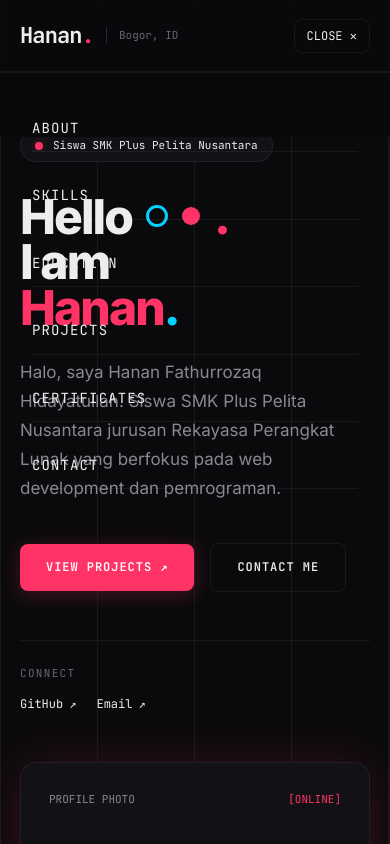
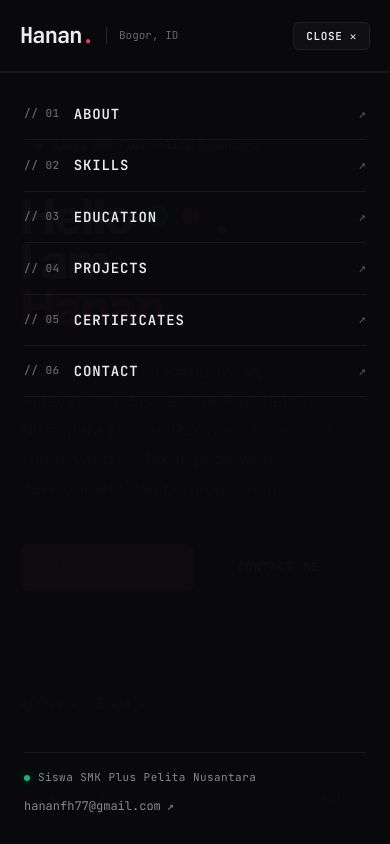
Before and after one commit to Hanan-FH/portofolio, a React (Vite) app: page / in a window 390 px wide. Both pictures are taken after a click on the button "MENU ☰". Shown: the top 844 px of the page. Built offline with nearby package versions, Linux system fonts and the light colour scheme.

Commit message:
fix(mobile): lock body scroll when menu is open and refine minimal drawer UI

```diff
--- a/src/App.css
+++ b/src/App.css
@@ -174,15 +174,33 @@
   color: var(--accent);
 }
 
+/* Scroll-lock applied when modal or mobile menu drawer is open */
+html.scroll-locked,
+body.scroll-locked {
+  overflow: hidden !important;
+  overscroll-behavior: none !important;
+  touch-action: none;
+  height: 100% !important;
+}
+
 .mobile-toggle {
   display: none;
-  background: none;
+  background: rgba(255, 255, 255, 0.03);
   border: 1px solid var(--border-subtle);
-  border-radius: 8px;
+  border-radius: 6px;
   color: var(--text-primary);
-  padding: 8px 12px;
+  padding: 6px 12px;
   font-family: var(--font-mono);
-  font-size: 12px;
+  font-size: 11px;
+  letter-spacing: 0.06em;
+  font-weight: 600;
+  cursor: pointer;
+  transition: all 0.2s ease;
+}
+
+.mobile-toggle:hover {
+  border-color: var(--accent);
+  color: var(--accent);
 }
 
 @media (max-width: 860px) {
@@ -194,30 +212,138 @@
   }
 }
 
+@keyframes drawerSlideDown {
+  from {
+    opacity: 0;
+    transform: translateY(-8px);
+  }
+  to {
+    opacity: 1;
+    transform: translateY(0);
+  }
+}
+
 .mobile-drawer {
   position: fixed;
-  inset: 72px 0 0 0;
+  top: 72px;
+  left: 0;
+  right: 0;
+  bottom: 0;
+  height: calc(100dvh - 72px);
   background-color: rgba(10, 10, 12, 0.98);
-  backdrop-filter: blur(16px);
+  backdrop-filter: blur(20px);
+  -webkit-backdrop-filter: blur(20px);
   z-index: 45;
   display: flex;
   flex-direction: column;
-  padding: 32px;
-  gap: 20px;
+  justify-content: space-between;
+  padding: 16px 24px 28px 24px;
+  overflow-y: auto;
+  -webkit-overflow-scrolling: touch;
+  touch-action: pan-y;
   border-top: 1px solid var(--border-subtle);
+  animation: drawerSlideDown 0.22s ease-out;
+}
+
+.mobile-nav-links {
+  display: flex;
+  flex-direction: column;
+}
+
+.mobile-nav-link {
+  display: flex;
+  align-items: center;
+  justify-content: space-between;
+  padding: 14px 0;
+  border-bottom: 1px solid var(--border-subtle);
+  color: var(--text-primary);
+  text-decoration: none;
+  transition: color 0.15s ease, padding-left 0.15s ease;
+}
+
+.mobile-nav-link:hover,
+.mobile-nav-link:active {
+  color: var(--accent);
+  padding-left: 4px;
+}
+
+.mobile-nav-left {
+  display: flex;
+  align-items: center;
+  gap: 14px;
+}
+
+.mobile-nav-num {
+  font-family: var(--font-mono);
+  font-size: 11px;
+  color: #666674;
+  letter-spacing: 0.05em;
+  font-weight: 500;
+}
+
+.mobile-nav-link:hover .mobile-nav-num {
+  color: var(--accent);
+}
+
+.mobile-nav-text {
   font-family: var(--font-mono);
   font-size: 14px;
+  font-weight: 600;
   text-transform: uppercase;
-  letter-spacing: 0.08em;
+  letter-spacing: 0.06em;
 }
 
-.mobile-drawer a {
-  padding: 12px 0;
-  border-bottom: 1px solid var(--border-subtle);
-  color: var(--text-primary);
+.mobile-nav-arrow {
+  font-family: var(--font-mono);
+  font-size: 13px;
+  color: #555562;
+  transition: transform 0.15s ease, color 0.15s ease;
 }
 
-.mobile-drawer a:hover {
+.mobile-nav-link:hover .mobile-nav-arrow {
+  color: var(--accent);
+  transform: translate(2px, -2px);
+}
+
+.mobile-drawer-footer {
+  margin-top: 20px;
+  padding-top: 16px;
+  border-top: 1px solid var(--border-subtle);
+  display: flex;
+  flex-direction: column;
+  gap: 10px;
+}
+
+.mobile-drawer-status {
+  display: inline-flex;
+  align-items: center;
+  gap: 8px;
+  font-family: var(--font-mono);
+  font-size: 11px;
+  color: #888894;
+  letter-spacing: 0.04em;
+}
+
+.mobile-drawer-status .dot {
+  width: 6px;
+  height: 6px;
+  border-radius: 50%;
+  background: #10b981;
+  box-shadow: 0 0 8px rgba(16, 185, 129, 0.4);
+}
+
+.mobile-drawer-email {
+  font-family: var(--font-mono);
+  font-size: 12px;
+  color: var(--text-secondary);
+  text-decoration: none;
+  display: inline-flex;
+  align-items: center;
+  gap: 6px;
+  transition: color 0.15s ease;
+}
+
+.mobile-drawer-email:hover {
   color: var(--accent);
 }
 
--- a/src/App.tsx
+++ b/src/App.tsx
@@ -35,17 +35,33 @@ export function App() {
     }
   };
 
-  // Keyboard Escape listener for modals
+  // Keyboard Escape listener for modals and mobile drawer
   useEffect(() => {
     const handleKeyDown = (e: KeyboardEvent) => {
       if (e.key === 'Escape') {
         setSelectedProject(null);
         setSelectedCert(null);
+        setIsMobileMenuOpen(false);
       }
     };
     window.addEventListener('keydown', handleKeyDown);
     return () => window.removeEventListener('keydown', handleKeyDown);
   }, []);
+
+  // Lock body scroll when mobile menu or modal is open
+  useEffect(() => {
+    if (isMobileMenuOpen || selectedProject || selectedCert) {
+      document.body.classList.add('scroll-locked');
+      document.documentElement.classList.add('scroll-locked');
+    } else {
+      document.body.classList.remove('scroll-locked');
+      document.documentElement.classList.remove('scroll-locked');
+    }
+    return () => {
+      document.body.classList.remove('scroll-locked');
+      document.documentElement.classList.remove('scroll-locked');
+    };
+  }, [isMobileMenuOpen, selectedProject, selectedCert]);
 
   // FormSubmit AJAX state
   const [formData, setFormData] = useState({
@@ -162,15 +178,67 @@ export function App() {
           </button>
         </div>
 
-        {/* Mobile Drawer */}
+        {/* Minimalist Developer Mobile Drawer */}
         {isMobileMenuOpen && (
-          <div className="mobile-drawer" role="dialog" aria-label="Mobile Navigation">
-            <a href="#about" onClick={() => setIsMobileMenuOpen(false)}>About</a>
-            <a href="#skills" onClick={() => setIsMobileMenuOpen(false)}>Skills</a>
-            <a href="#education" onClick={() => setIsMobileMenuOpen(false)}>Education</a>
-            <a href="#projects" onClick={() => setIsMobileMenuOpen(false)}>Projects</a>
-            <a href="#certificates" onClick={() => setIsMobileMenuOpen(false)}>Certificates</a>
-            <a href="#contact" onClick={() => setIsMobileMenuOpen(false)}>Contact</a>
+          <div className="mobile-drawer" role="dialog" aria-label="Mobile Navigation" aria-modal="true">
+            <div className="mobile-nav-links">
+              <a href="#about" className="mobile-nav-link" onClick={() => setIsMobileMenuOpen(false)}>
+                <span className="mobile-nav-left">
+                  <span className="mobile-nav-num">// 01</span>
+                  <span className="mobile-nav-text">About</span>
+                </span>
+                <span className="mobile-nav-arrow">↗</span>
+              </a>
+              <a href="#skills" className="mobile-nav-link" onClick={() => setIsMobileMenuOpen(false)}>
+                <span className="mobile-nav-left">
+                  <span className="mobile-nav-num">// 02</span>
+                  <span className="mobile-nav-text">Skills</span>
+                </span>
+                <span className="mobile-nav-arrow">↗</span>
+              </a>
+              <a href="#education" className="mobile-nav-link" onClick={() => setIsMobileMenuOpen(false)}>
+                <span className="mobile-nav-left">
+                  <span className="mobile-nav-num">// 03</span>
+                  <span className="mobile-nav-text">Education</span>
+                </span>
+                <span className="mobile-nav-arrow">↗</span>
+              </a>
+              <a href="#projects" className="mobile-nav-link" onClick={() => setIsMobileMenuOpen(false)}>
+                <span className="mobile-nav-left">
+                  <span className="mobile-nav-num">// 04</span>
+                  <span className="mobile-nav-text">Projects</span>
+                </span>
+                <span className="mobile-nav-arrow">↗</span>
+              </a>
+              <a href="#certificates" className="mobile-nav-link" onClick={() => setIsMobileMenuOpen(false)}>
+                <span className="mobile-nav-left">
+                  <span className="mobile-nav-num">// 05</span>
+                  <span className="mobile-nav-text">Certificates</span>
+                </span>
+                <span className="mobile-nav-arrow">↗</span>
+              </a>
+              <a href="#contact" className="mobile-nav-link" onClick={() => setIsMobileMenuOpen(false)}>
+                <span className="mobile-nav-left">
+                  <span className="mobile-nav-num">// 06</span>
+                  <span className="mobile-nav-text">Contact</span>
+                </span>
+                <span className="mobile-nav-arrow">↗</span>
+              </a>
+            </div>
+
+            <div className="mobile-drawer-footer">
+              <div className="mobile-drawer-status">
+                <span className="dot" />
+                <span>{personal.status}</span>
+              </div>
+              <a
+                href={`mailto:${personal.email}`}
+                className="mobile-drawer-email"
+                onClick={() => setIsMobileMenuOpen(false)}
+              >
+                <span>{personal.email}</span> ↗
+              </a>
+            </div>
           </div>
         )}
       </header>
```
